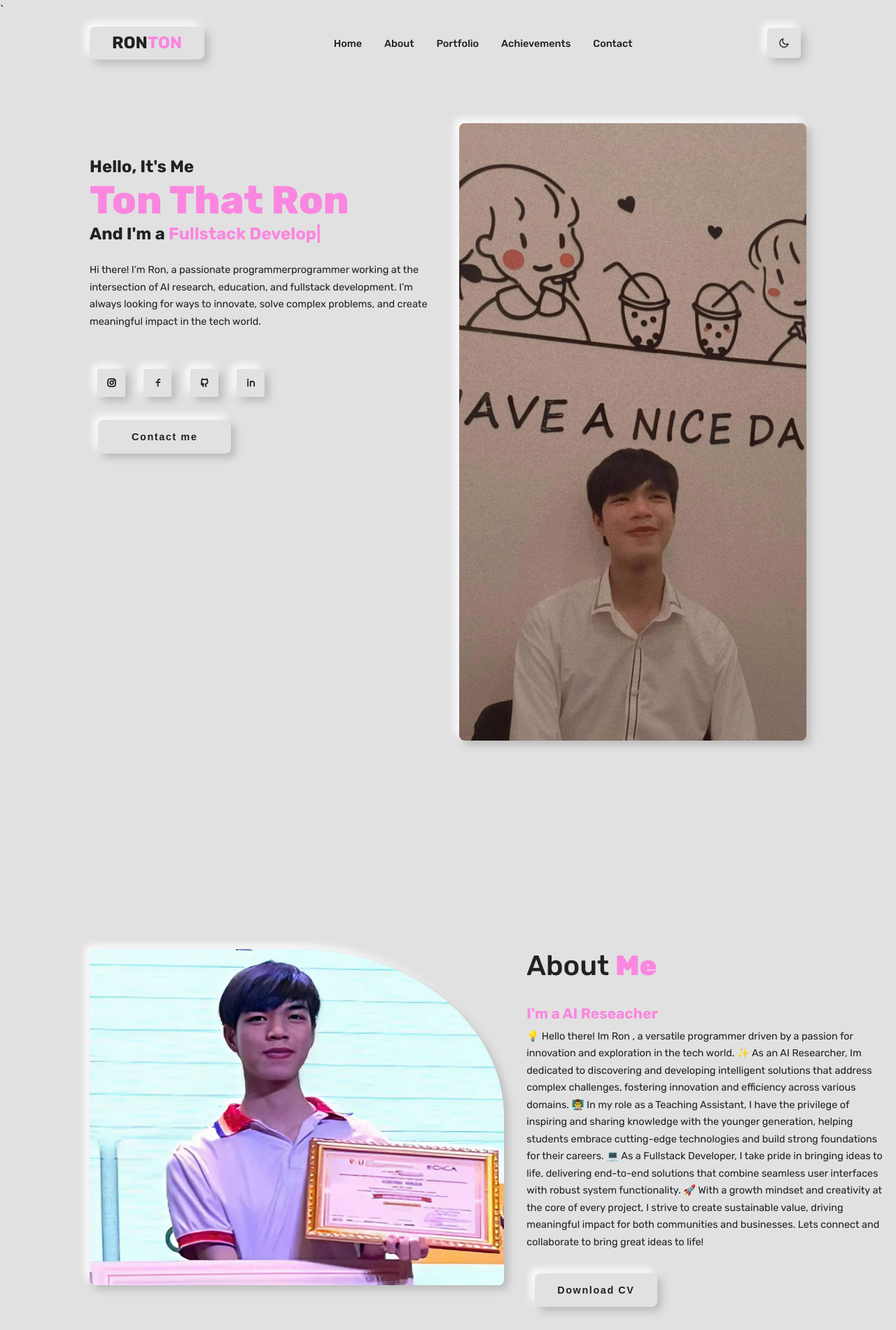
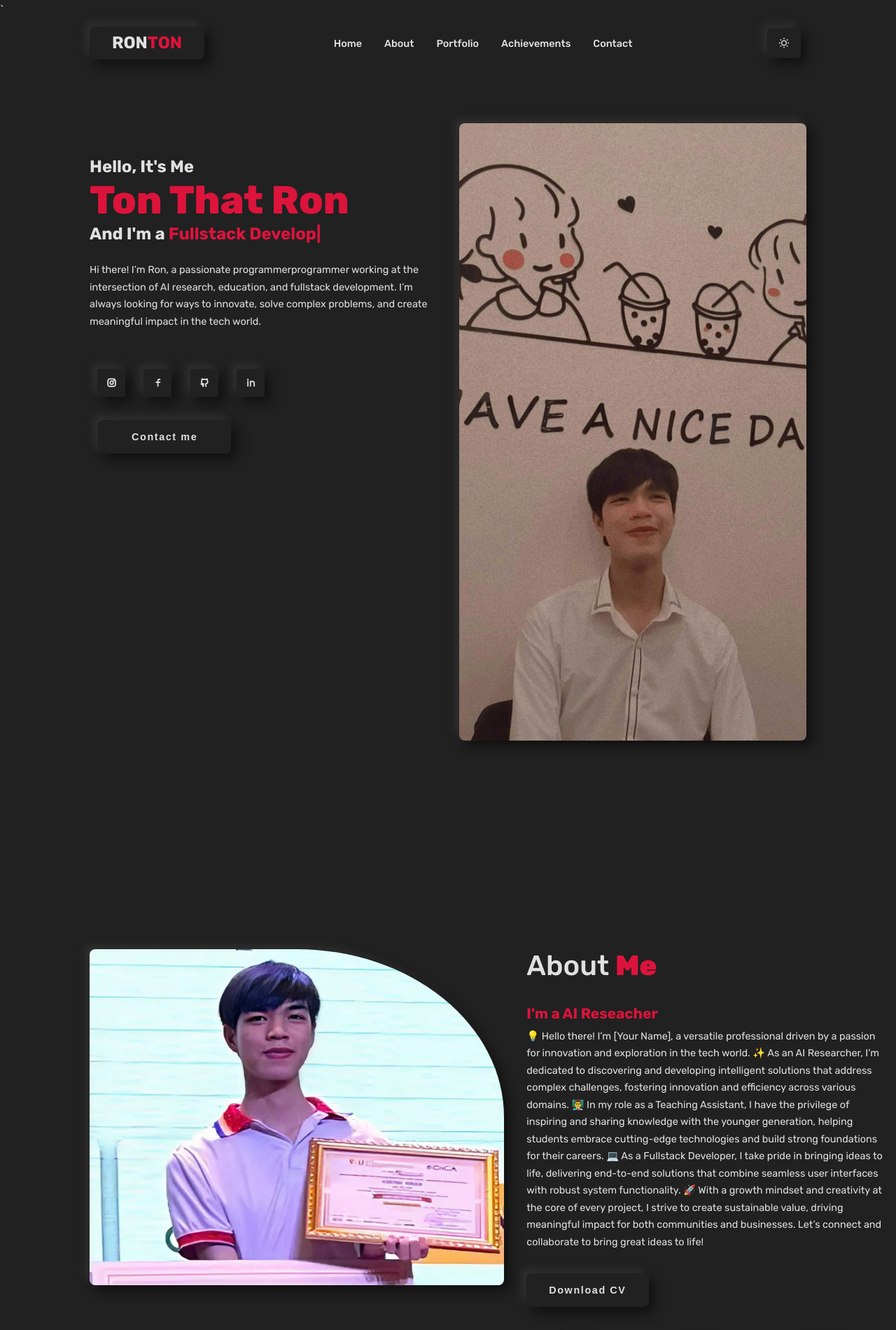
Before and after one commit to TonThatRon/TonThatRon.github.io, a plain HTML site: page index.html in a window 1280 px wide. Shown: the top 1900 px of the page at 70% size. Drawn offline with nearby package versions, Linux system fonts and the light colour scheme.

Commit message:
update theme, text, position btn

```diff
--- a/assets/css/style.css
+++ b/assets/css/style.css
@@ -112,7 +112,6 @@ section {
 .btn {
   padding: 1rem 3rem;
   position: relative;
-  left: 12px;
   cursor: pointer;
   overflow: hidden;
   background: transparent;
@@ -129,6 +128,9 @@ section {
   -moz-border-radius: 0.5rem;
   -ms-border-radius: 0.5rem;
   -o-border-radius: 0.5rem;
+}
+#btn{
+  left:12px;
 }
 .btn span {
   z-index: 1;
--- a/assets/js/script.js
+++ b/assets/js/script.js
@@ -30,6 +30,15 @@ function tabOpen(x) {
 // ============== DARK THEME================
 let themeBtn = document.querySelector("#theme-btn");
 
+
+// Set dark theme là mặc định khi trang được tải
+if (document.body.classList.contains("active")) {
+  themeBtn.classList.add("ri-sun-line");
+} else {
+  document.body.classList.add("active")
+  themeBtn.classList.add("ri-sun-line");
+}
+
 themeBtn.onclick = function () {
   themeBtn.classList.toggle("ri-sun-line");
   if (themeBtn.classList.contains("ri-sun-line")) {
@@ -38,6 +47,7 @@ themeBtn.onclick = function () {
     document.body.classList.remove("active");
   }
 };
+
 
 // ============== TYPED JS ================
 const typed = new Typed(".multiple-text", {
--- a/index.html
+++ b/index.html
@@ -85,17 +85,17 @@
             I'm a AI Reseacher
           </h3>
           <p>
-            💡 Hello there! Im Ron , a versatile programmer driven by a passion for innovation and exploration in the tech world.
+            💡 Hello there! I’m [Your Name], a versatile professional driven by a passion for innovation and exploration in the tech world.
 
-            ✨ As an AI Researcher, Im dedicated to discovering and developing intelligent solutions that address complex challenges, fostering innovation and efficiency across various domains.
+✨ As an AI Researcher, I’m dedicated to discovering and developing intelligent solutions that address complex challenges, fostering innovation and efficiency across various domains.
 
-            👨‍🏫 In my role as a Teaching Assistant, I have the privilege of inspiring and sharing knowledge with the younger generation, helping students embrace cutting-edge technologies and build strong foundations for their careers.
+👨‍🏫 In my role as a Teaching Assistant, I have the privilege of inspiring and sharing knowledge with the younger generation, helping students embrace cutting-edge technologies and build strong foundations for their careers.
 
-            💻 As a Fullstack Developer, I take pride in bringing ideas to life, delivering end-to-end solutions that combine seamless user interfaces with robust system functionality.
+💻 As a Fullstack Developer, I take pride in bringing ideas to life, delivering end-to-end solutions that combine seamless user interfaces with robust system functionality.
 
-            🚀 With a growth mindset and creativity at the core of every project, I strive to create sustainable value, driving meaningful impact for both communities and businesses.
+🚀 With a growth mindset and creativity at the core of every project, I strive to create sustainable value, driving meaningful impact for both communities and businesses.
 
-            Lets connect and collaborate to bring great ideas to life!
+Let’s connect and collaborate to bring great ideas to life!
           </p>
           <button class="btn overlay">
             <span>Download CV</span>
```
